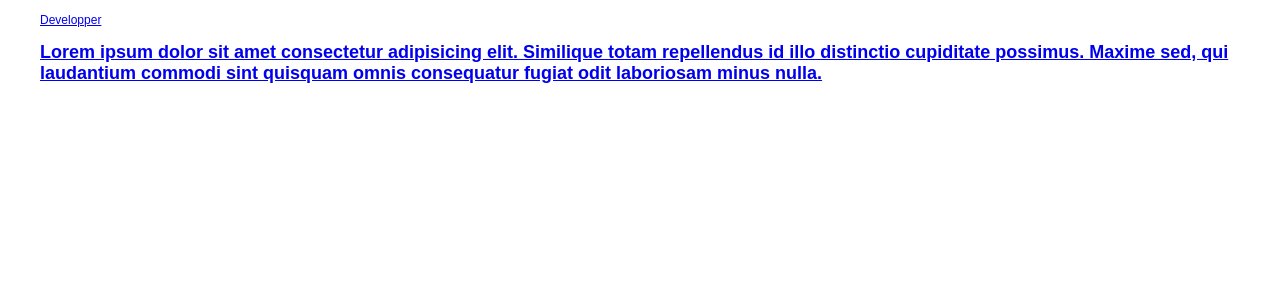
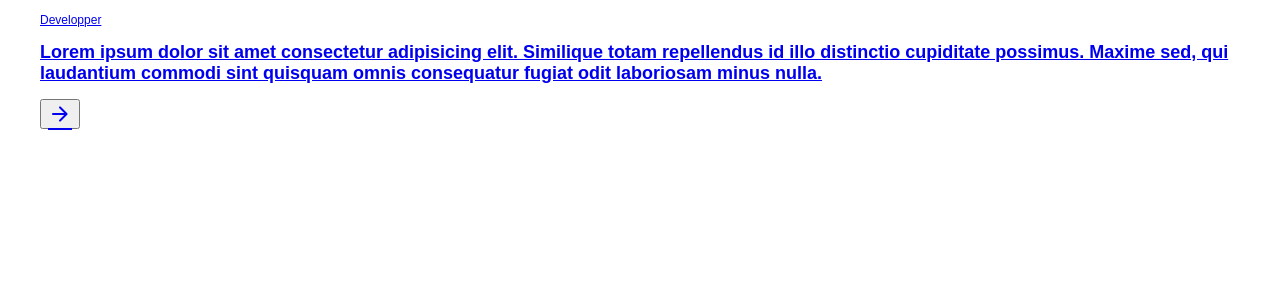
Before and after one commit to Johnny9874/Arcadia, a PHP site: page /Page_principal.html in a window 1280 px wide. Shown: the part 317-617 px from the top of the page. Run offline with PHP 8.4, Linux system fonts and the light colour scheme.

Commit message:
2ème commit

```diff
--- a/Page_Principale.css
+++ b/Page_Principale.css
@@ -1,3 +1,8 @@
+/* Import google fonts- inter */
+
+@import url('https://fonts.googleapis.com/css2?family=Inter:opsz,wght@14..32,100..900&display=swap');
+
+
 h1 {
     margin: 0;
     height: 100px;
@@ -57,3 +62,7 @@ body {
     border-top: 1px solid transparent;
     border-right: 1px solid transparent;
 }
+
+.card-game {
+    flex-box: 1;
+}
--- a/Page_principal.html
+++ b/Page_principal.html
@@ -38,6 +38,8 @@
                         <img src="image\ECF resto1.jpeg" alt="Card Image" class="card-game">
                         <p class="badge">Developper</p>
                         <h2 class="card-title">Lorem ipsum dolor sit amet consectetur adipisicing elit. Similique totam repellendus id illo distinctio cupiditate possimus. Maxime sed, qui laudantium commodi sint quisquam omnis consequatur fugiat odit laboriosam minus nulla.</h2>
+                        <button class="card-button
+                        material-symbols-rounded">arrow_forward</span>
                     </a>
                 </li>
             </ul>
```
